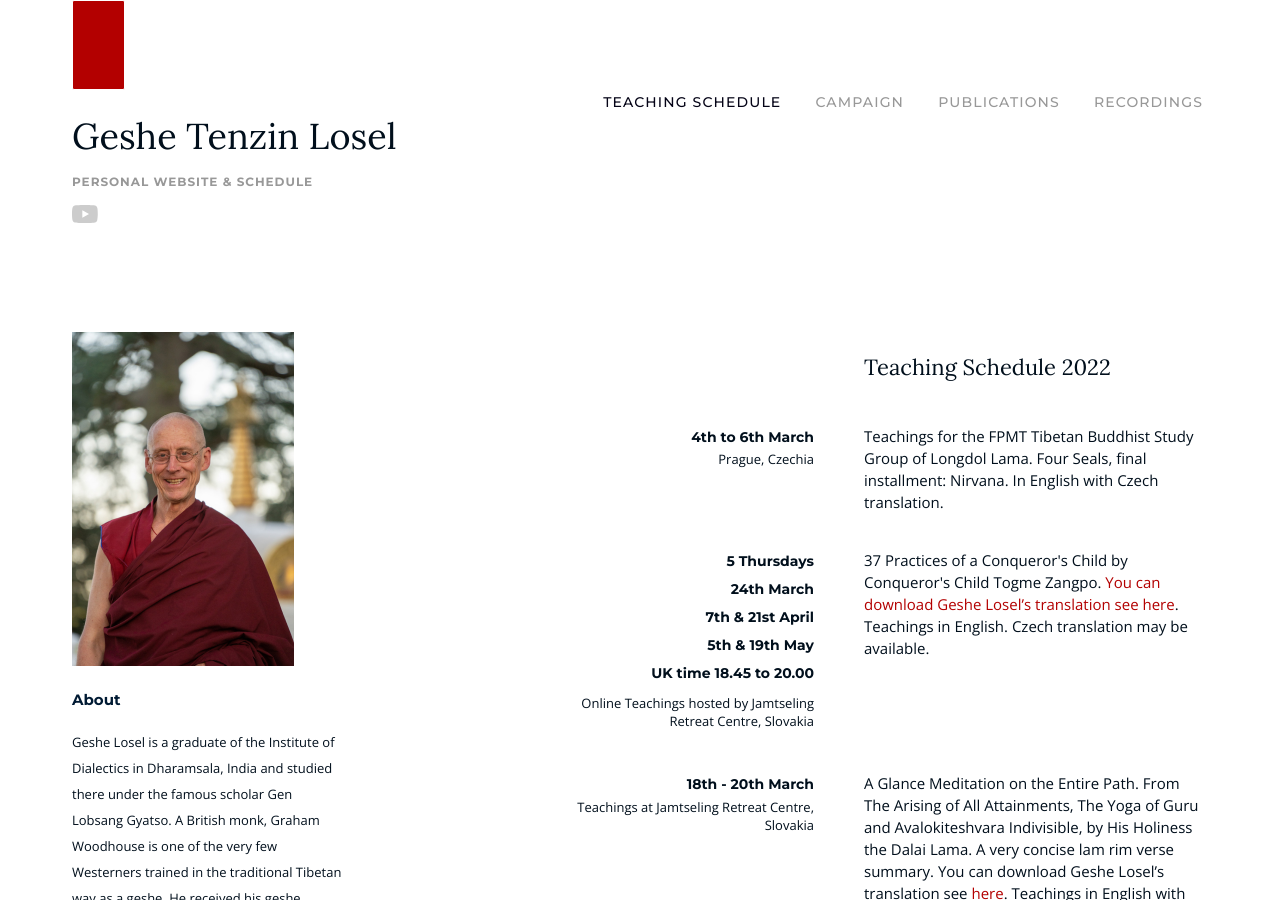
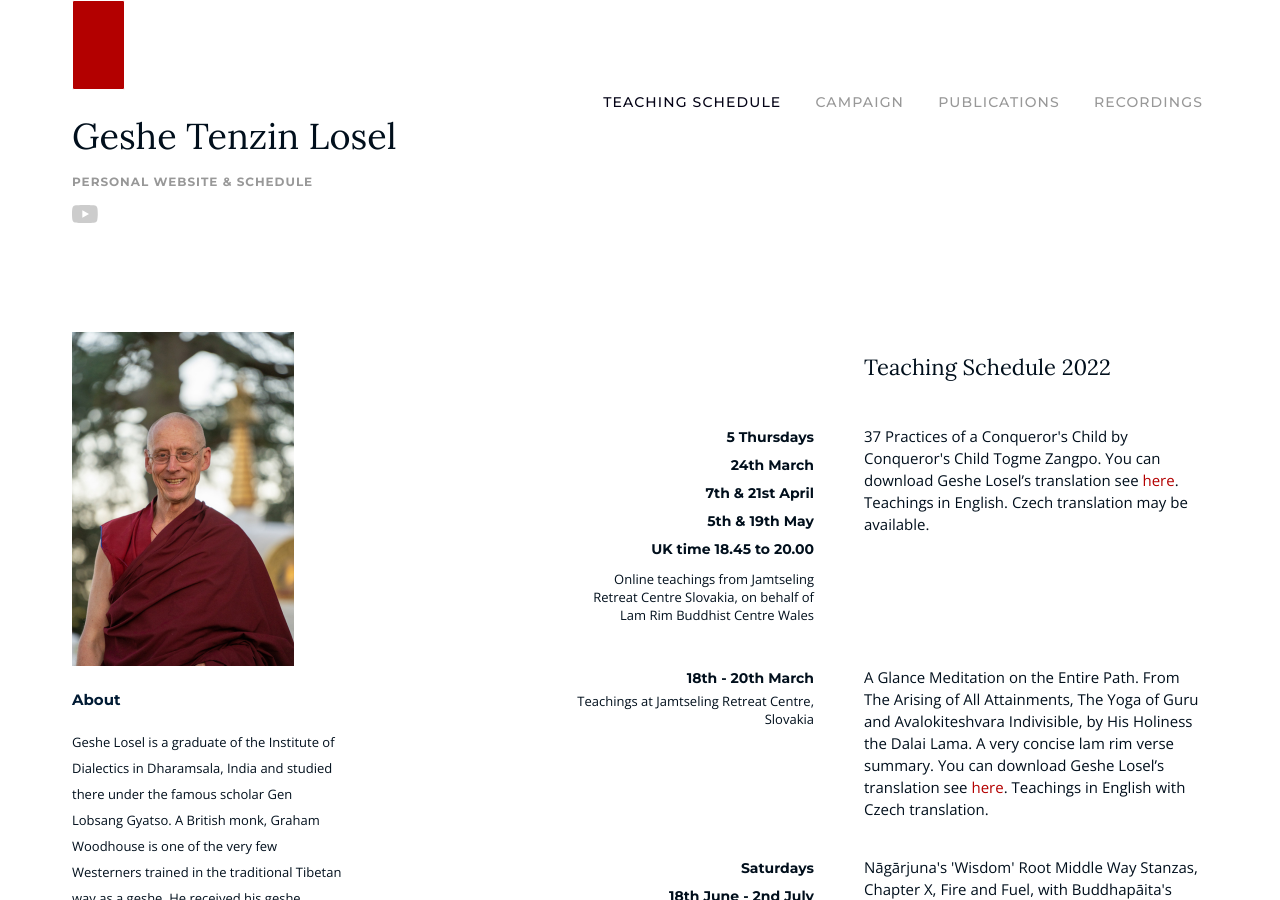
Before and after one commit to hallodom/geshe-graham-losel, a Jekyll site: the page built from index.html, in a window 1280 px wide and 900 px high. Built offline with Jekyll 4.4.1, drawn with Linux system fonts in a browser that asks for light colours.

Commit message:
Site updates

```diff
--- a/index.html
+++ b/index.html
@@ -36,19 +36,6 @@ pageName: index
         <div class="col-xs-6
                     col-sm-4
                     event-info">
-            <time class="event-date">4th to 6th March</time>
-            <p class="event-location">Prague, Czechia</p>
-        </div>
-
-        <div class="col-xs-6
-                    col-sm-5">
-            <p class="event-title">Teachings for the FPMT Tibetan Buddhist Study Group of Longdol Lama. Four Seals, final installment: Nirvana. In English with Czech translation.</p>
-        </div>
-
-        <!-- Event -->
-        <div class="col-xs-6
-                    col-sm-4
-                    event-info">
             <time class="event-date">
                 <p>5 Thursdays</p>
                 <p>24th March</p>
@@ -56,12 +43,13 @@ pageName: index
                 <p>5th & 19th May<p />
                 <p>UK time 18.45 to 20.00</p>
             </time>
-            <p class="event-location">Online Teachings hosted by Jamtseling Retreat Centre, Slovakia</p>
+            <p class="event-location">Online teachings from Jamtseling Retreat Centre Slovakia, on behalf of Lam Rim Buddhist Centre Wales
+</p>
         </div>
 
         <div class="col-xs-6
                     col-sm-5">
-            <p class="event-title">37 Practices of a Conqueror's Child by Conqueror's Child Togme Zangpo. <a href="http://geshe-graham-losel.com/publications/poem/37-practices-of-a-bodhisattva/">You can download Geshe Losel’s translation see here</a>. Teachings in English. Czech translation may be available.</p>
+            <p class="event-title">37 Practices of a Conqueror's Child by Conqueror's Child Togme Zangpo. You can download Geshe Losel’s translation see <a href="http://geshe-graham-losel.com/publications/poem/37-practices-of-a-bodhisattva/">here</a>. Teachings in English. Czech translation may be available.</p>
         </div>
 
         <!-- Event -->
```
